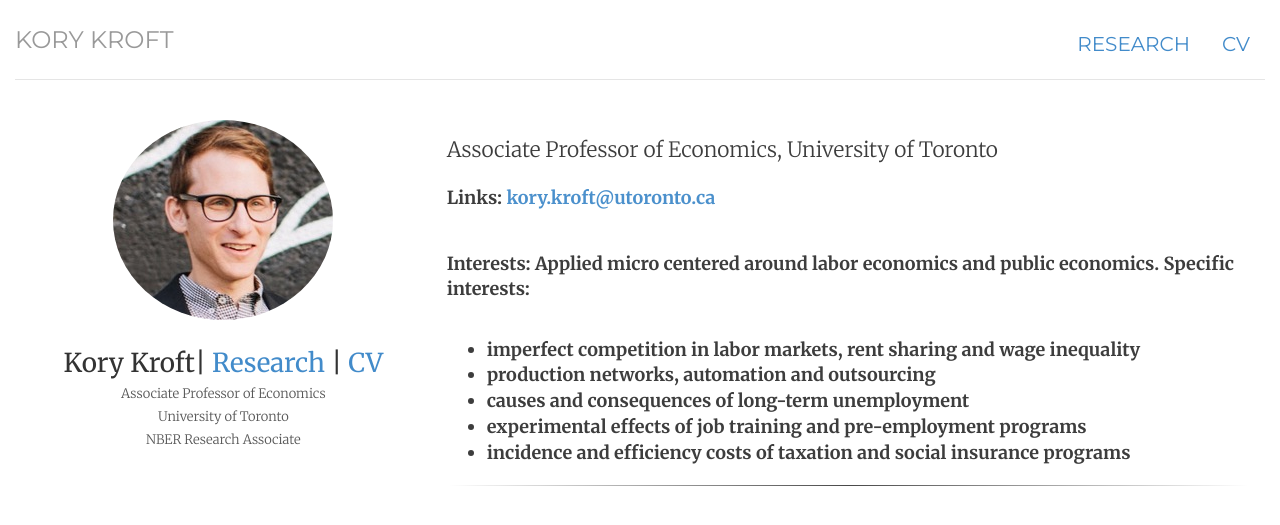
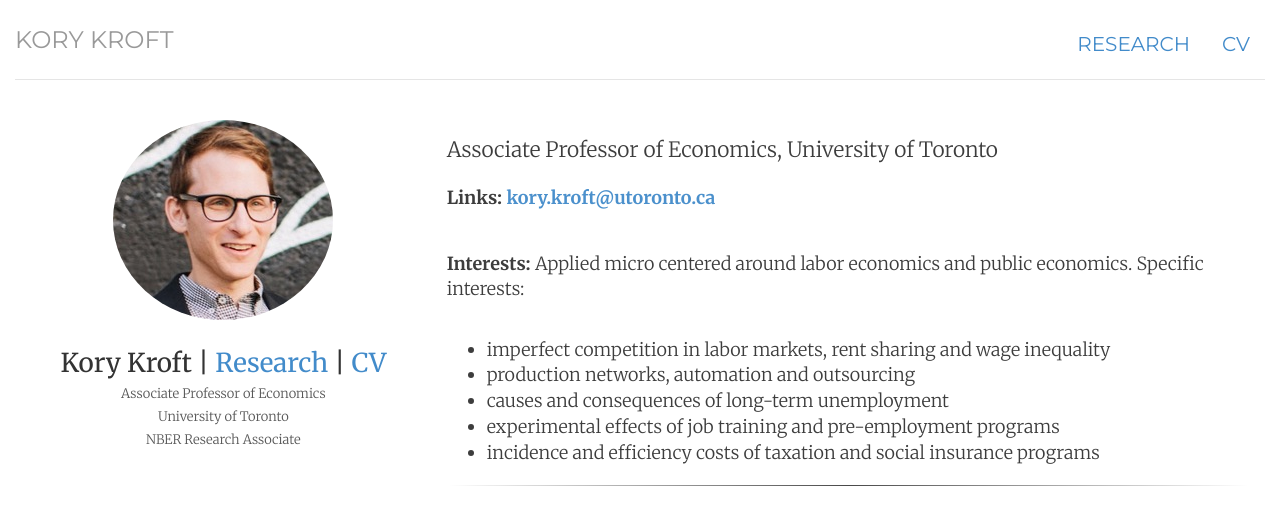
Before and after one commit to korykroft/korykroft.github.io, a Jekyll site: the page built from index.html, in a window 1280 px wide. Shown: the top 525 px of the page. Built offline with Jekyll 4.4.1, drawn with Linux system fonts in a browser that asks for light colours.

```diff
--- a/index.html
+++ b/index.html
@@ -14,7 +14,7 @@ description: Kory Kroft's personal webpage
 			<img  class="img-circle avatar" alt="Kory Kroft" src="img/Steph+Kory-159-2_200px.jpg">
 		</div>
 		<div class="portrait-title">
-			<p>Kory Kroft|<a href="/research"> Research </a>|<a href="/cv/resume_1.pdf" title="CV"> CV </a></p>
+			<p>Kory Kroft |<a href="/research"> Research </a>|<a href="/cv/resume_1.pdf" title="CV"> CV </a></p>
 		</div>
 		<div class="portrait-subtitle">
 			<p>Associate Professor of Economics</p>
@@ -31,7 +31,7 @@ description: Kory Kroft's personal webpage
 	</div>
 	<div itemscope itemtype="http://data-vocabulary.org/Person" class="col-12 col-md-8" style="font-weight: lighter; font-size: 0.9em; opacity:0.95;">
 		<p class="lead">Associate Professor of Economics, University of Toronto</p>
-		<p><b>Links: <b><a href="mailto:kory.kroft@utoronto.ca" title="Contact"> kory.kroft@utoronto.ca</a></b></p>
+		<p><b>Links: <b><a href="mailto:kory.kroft@utoronto.ca" title="Contact"> kory.kroft@utoronto.ca</a></b></b></p>
 
 		<hr style="opacity:0.0">
 
```
